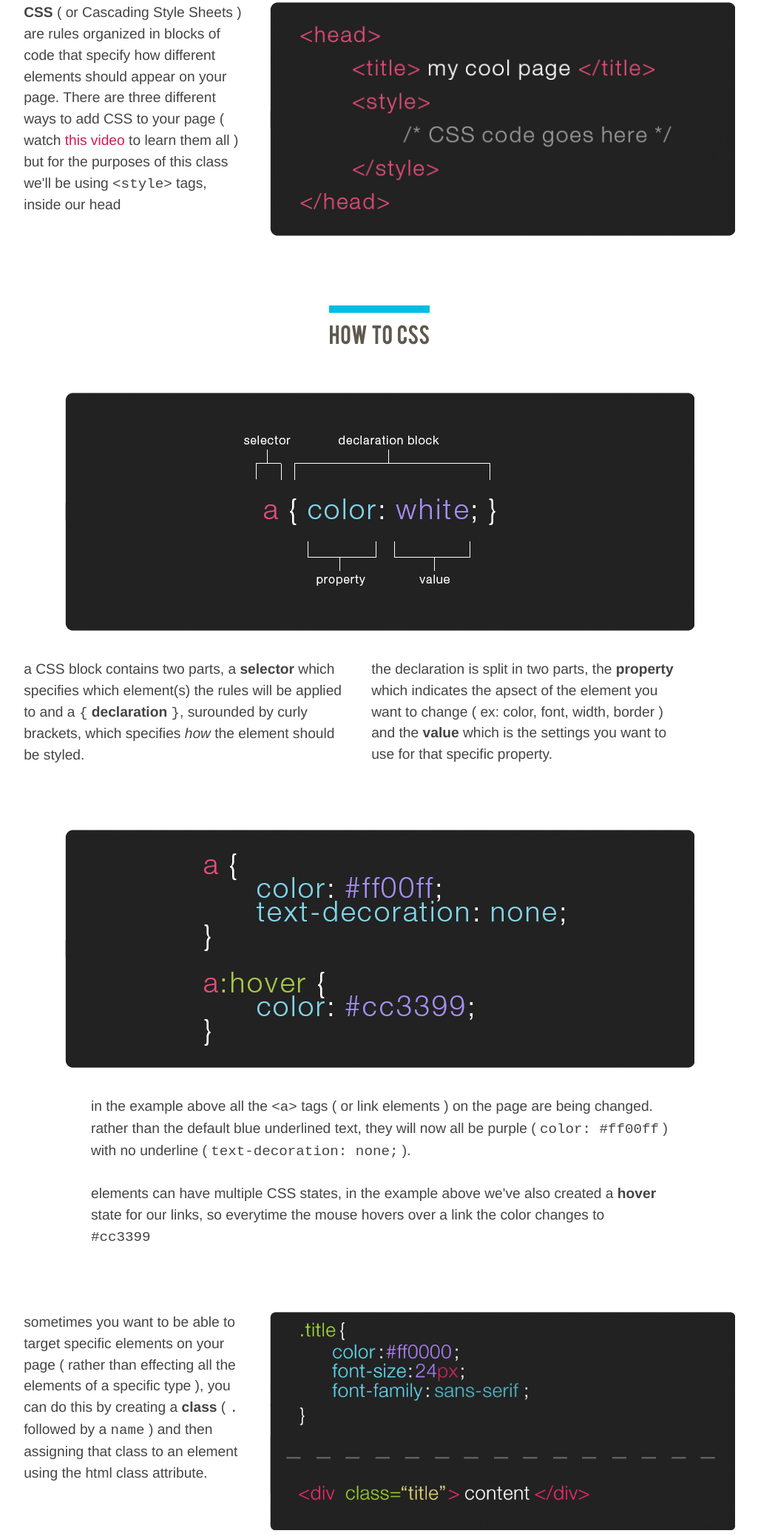
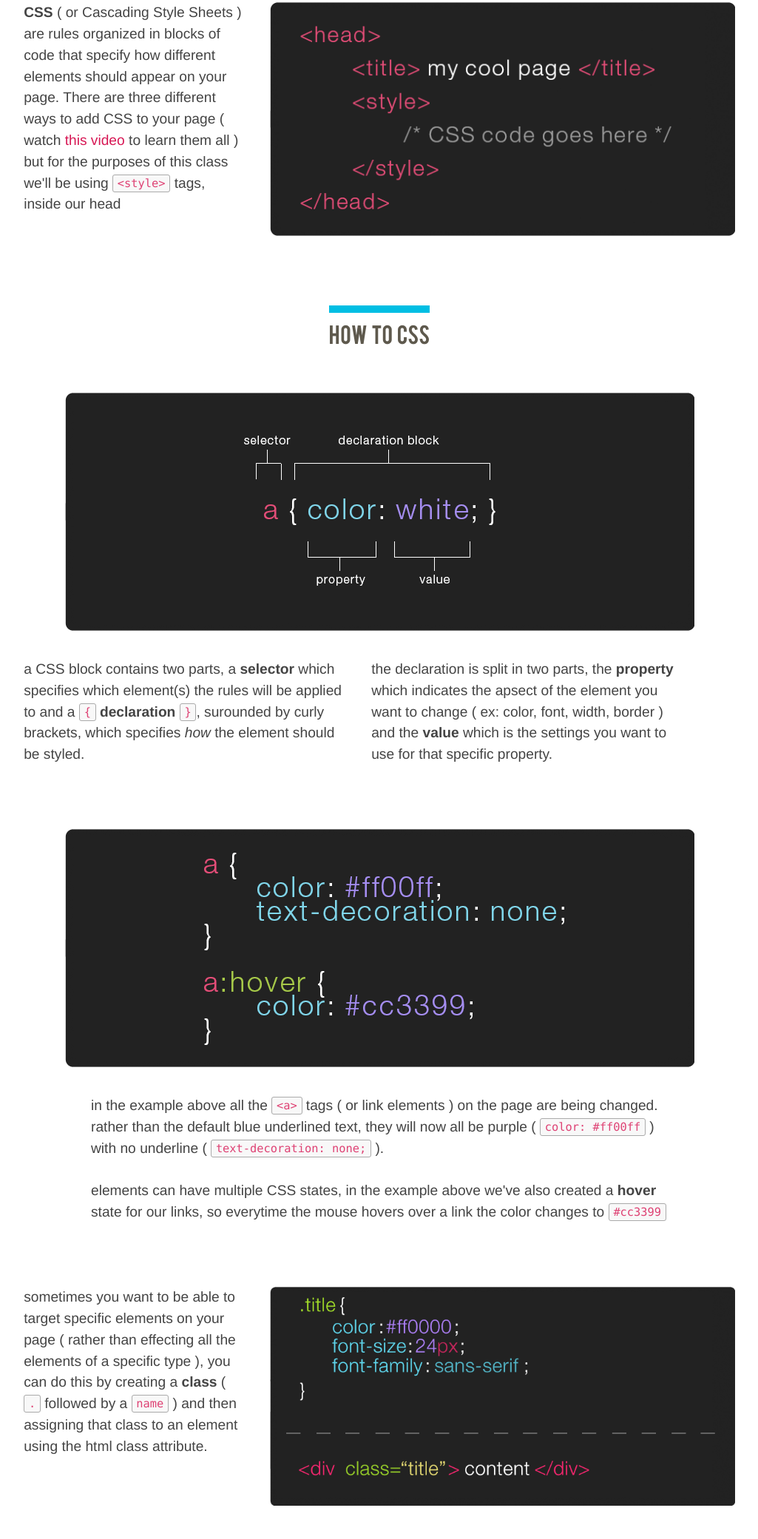
Before and after one commit to nbriz/marwenwired, a website: page views/bonus1.html in a window 1280 px wide. Shown: the part 1188-3269 px from the top of the page at 74% size, without its empty margins (127-1152 px from the left). Drawn offline with nearby package versions, Linux system fonts and the light colour scheme; files that its build step writes are made by us from their sources; files whose address does not match are found by name.

Commit message:
fixed code tag formatting

```diff
--- a/views/bonus1.html
+++ b/views/bonus1.html
@@ -67,7 +67,7 @@
 
 				<div class="row clearfix">
 				    <div class="column third">
-						<p> <b>CSS</b> ( or Cascading Style Sheets ) are rules organized in blocks of code that specify how different elements should appear on your page. There are three different ways to add CSS to your page ( watch <a href="http://www.dontfeartheinternet.com/css/don%E2%80%99t-fear-starting-from-scratch-2" target="_blank">this video</a> to learn them all ) but for the purposes of this class we'll be using <code>&lt;style&gt;</code> tags, inside our head</p>
+						<p> <b>CSS</b> ( or Cascading Style Sheets ) are rules organized in blocks of code that specify how different elements should appear on your page. There are three different ways to add CSS to your page ( watch <a href="http://www.dontfeartheinternet.com/css/don%E2%80%99t-fear-starting-from-scratch-2" target="_blank">this video</a> to learn them all ) but for the purposes of this class we'll be using <code class="k">&lt;style&gt;</code> tags, inside our head</p>
 				    </div>
 				    <div class="column two-thirds">
 				    	<img src="images/diagram5.png" class="rwd">
@@ -87,7 +87,7 @@
 				<div class="row clearfix">
 				    <div class="column half">
 				    	<p>
-				    		a CSS block contains two parts, a <b>selector</b> which specifies which element(s) the rules will be applied to and a <code>{</code> <b>declaration</b> <code>}</code>, surounded by curly brackets, which specifies <i>how</i> the element should be styled.
+				    		a CSS block contains two parts, a <b>selector</b> which specifies which element(s) the rules will be applied to and a <code class="k">{</code> <b>declaration</b> <code class="k">}</code>, surounded by curly brackets, which specifies <i>how</i> the element should be styled.
 						</p>
 				    </div>
 				    <div class="column half">
@@ -102,9 +102,9 @@
 				<img src="images/diagram6.png" class="rwd"><br><br>
 
 				<p>
-					in the example above all the <code>&lt;a&gt;</code> tags ( or link elements ) on the page are being changed. rather than the default blue underlined text, they will now all be purple ( <code>color: #ff00ff</code> ) with no underline ( <code>text-decoration: none;</code> ).
+					in the example above all the <code class="k">&lt;a&gt;</code> tags ( or link elements ) on the page are being changed. rather than the default blue underlined text, they will now all be purple ( <code class="k">color: #ff00ff</code> ) with no underline ( <code class="k">text-decoration: none;</code> ).
 					<br><br>
-					elements can have multiple CSS states, in the example above we've also created a <b>hover</b> state for our links, so everytime the mouse hovers over a link the color changes to <code>#cc3399</code>
+					elements can have multiple CSS states, in the example above we've also created a <b>hover</b> state for our links, so everytime the mouse hovers over a link the color changes to <code class="k">#cc3399</code>
 				</p>
 
 				<br><br><br>
@@ -112,7 +112,7 @@
 				<div class="row clearfix">
 				    <div class="column third">
 						<p>
-							sometimes you want to be able to target specific elements on your page ( rather than effecting all the elements of a specific type ), you can do this by creating a <b>class</b> ( <code>.</code> followed by a <code>name</code> ) and then assigning that class to an element using the html class attribute.
+							sometimes you want to be able to target specific elements on your page ( rather than effecting all the elements of a specific type ), you can do this by creating a <b>class</b> ( <code class="k">.</code> followed by a <code class="k">name</code> ) and then assigning that class to an element using the html class attribute.
 						</p>
 				    </div>
 				    <div class="column two-thirds">
@@ -129,7 +129,7 @@
 
 				<div class="row clearfix">
 				    <div class="column third">
-						<p> there are only so many colors that have names ( green, purple, pink ). if you want to assigne a specific color in your CSS you need to use numerical values. <br><br>These come in different forms the most common is <b>HEX</b> which looks like <code>color: #00ff33;</code>,<br> <br> or <b>RGB</b> which looks like <code>color: rgb( 0, 255, 204 );</code></p>
+						<p> there are only so many colors that have names ( green, purple, pink ). if you want to assigne a specific color in your CSS you need to use numerical values. <br><br>These come in different forms the most common is <b>HEX</b> which looks like <code class="k">color: #00ff33;</code>,<br> <br> or <b>RGB</b> which looks like <code class="k">color: rgb( 0, 255, 204 );</code></p>
 				    </div>
 				    <div class="column two-thirds">
 				    	<div class="colorpicker"></div>
@@ -151,7 +151,7 @@
 				    <div class="column third">
 				    	<p>
 				    		<br><br>
-							each element on your page is like a container ( literally a box ). some of these are display <b>block</b>, which means they are as wide as the full page by default, forcing a line break between the element below it ( ex: <code>&lt;h1&gt; &lt;p&gt; &lt;div&gt; </code> ). others are display <b>inline</b> which are only ever as wide as their content by default ( ex: <code>&lt;a&gt; &lt;img&gt; &lt;span&gt; </code> )
+							each element on your page is like a container ( literally a box ). some of these are display <b>block</b>, which means they are as wide as the full page by default, forcing a line break between the element below it ( ex: <code class="k">&lt;h1&gt; &lt;p&gt; &lt;div&gt; </code> ). others are display <b>inline</b> which are only ever as wide as their content by default ( ex: <code class="k">&lt;a&gt; &lt;img&gt; &lt;span&gt; </code> )
 						</p>
 				    </div>
 				</div>
@@ -166,7 +166,7 @@
 			    <div class="column third">
 			    	<br><br>
 					<p>
-						by default the elements on the page appear in the order that they appear in your code, the way they are positioned is referred to as the “normal flow” of the document. Block elements ( ex: <code> &lt;div&gt;, &lt;p&gt;, &lt;h1&gt; </code>) flow vertically, stacked one after the other. Inline elements ( ex: <code> &lt;span&gt;, &lt;a&gt;, &lt;img&gt; </code>) flow horizontally ( left to right ) one next to the other. You can override this default flow by asigning CSS positioning to your elements.
+						by default the elements on the page appear in the order that they appear in your code, the way they are positioned is referred to as the “normal flow” of the document. Block elements ( ex: <code class="k"> &lt;div&gt;, &lt;p&gt;, &lt;h1&gt; </code>) flow vertically, stacked one after the other. Inline elements ( ex: <code class="k"> &lt;span&gt;, &lt;a&gt;, &lt;img&gt; </code>) flow horizontally ( left to right ) one next to the other. You can override this default flow by asigning CSS positioning to your elements.
 					</p>
 			    </div>
 			    <div class="column two-thirds">
@@ -186,7 +186,7 @@
 					<img src="images/fonts.png" class="rwd">
 			    </div>
 			    <div class="column third">
-			    	you can add custom fonts to your document by using the CSS <code>@font-face</code> rule, giving your font a custom name and specifying the url to the font file you want to use.
+			    	you can add custom fonts to your document by using the CSS <code class="k">@font-face</code> rule, giving your font a custom name and specifying the url to the font file you want to use.
 					keep in mind that not all font files work on all browsers though ( but otf tends to be the most cross-platform friendly ). <br>
 					<br>check out <a href="http://www.fontsquirrel.com/" target="_blank">font squirrel</a> for more font options.
 
```
